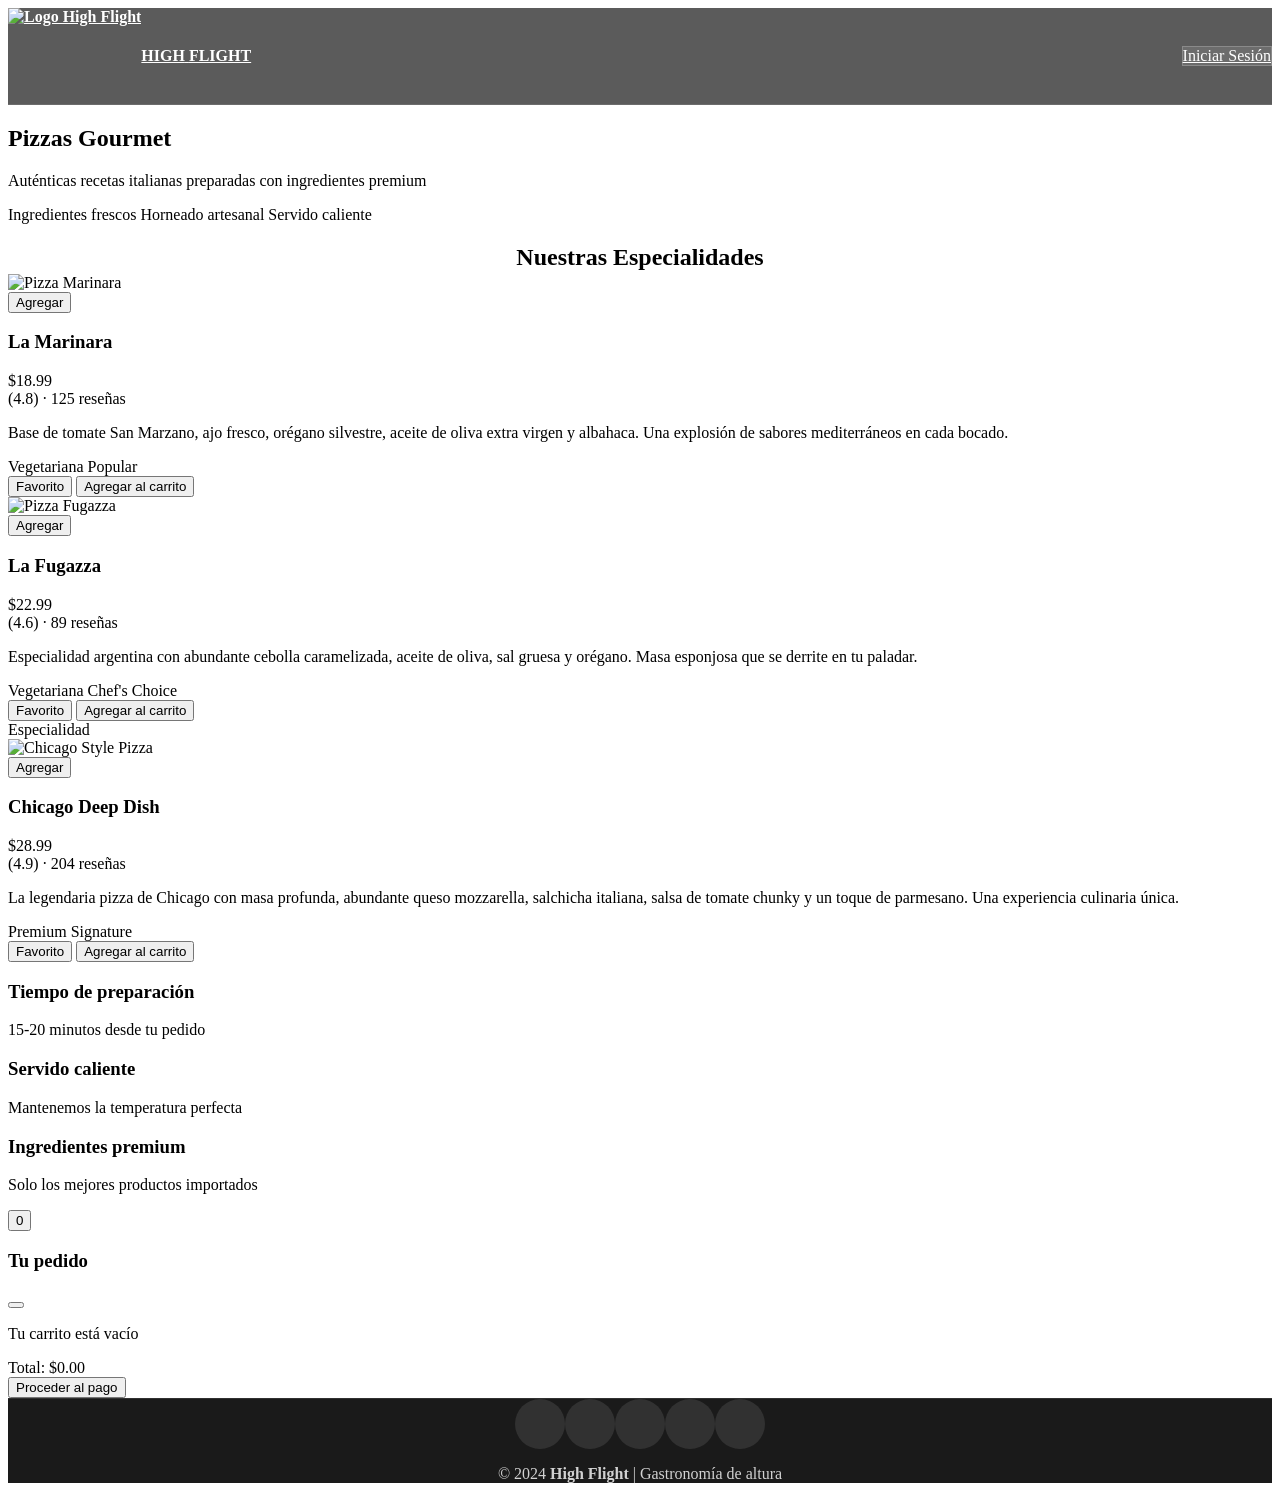
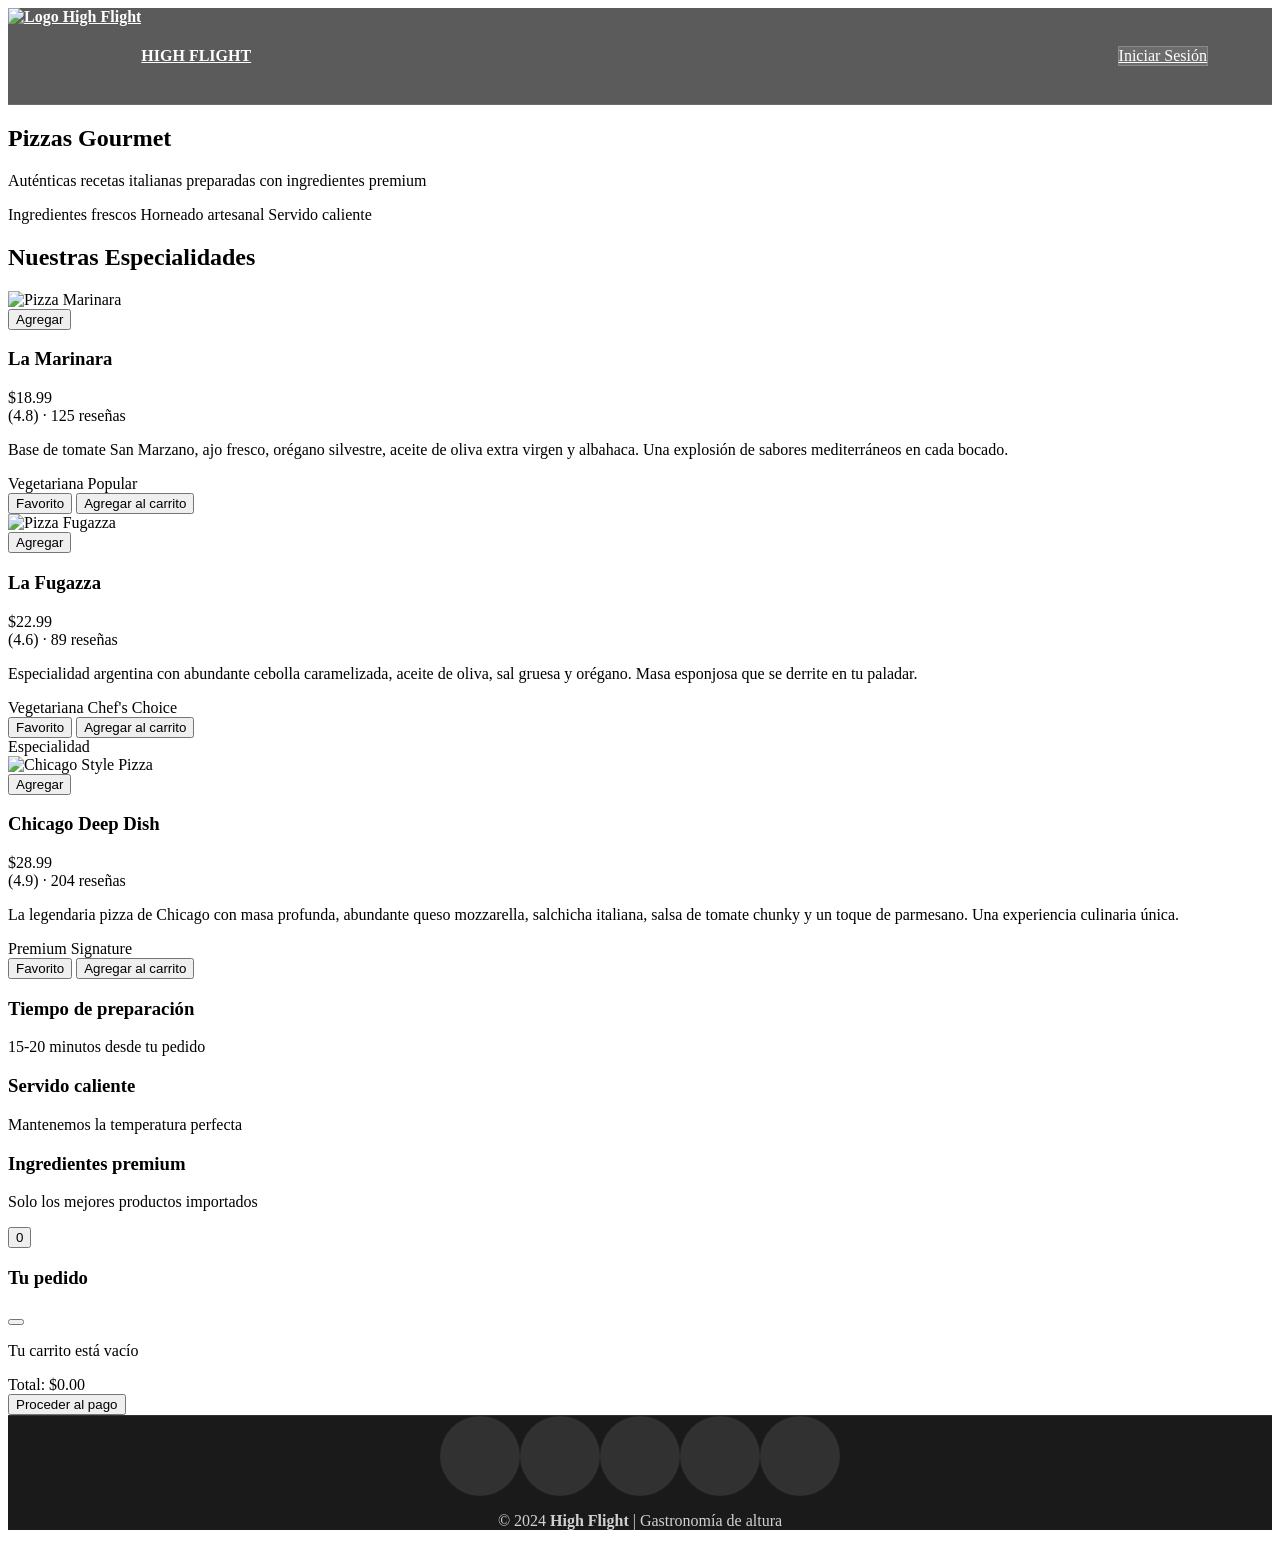

desing_clean

--- a/css/layout.css
+++ b/css/layout.css
@@ -1,11 +1,12 @@
 .header {
     background:
         linear-gradient(rgba(50, 50, 50, 0.8), rgba(50, 50, 50, 0.8)),
-        url("../img/fondo.jpg") center/cover;
+        url("../img/fondo.jpg") center / cover;
     border-bottom: 1px solid rgba(255, 255, 255, 0.1);
     position: sticky;
     top: 0;
     z-index: 1000;
+    transition: transform var(--transition);
 }
 
 .header .container {
@@ -13,8 +14,10 @@
     align-items: center;
     justify-content: space-between;
     padding: var(--spacing-sm) var(--spacing-md);
+    gap: var(--spacing-md);
 }
 
+/* Logo */
 .logo {
     display: flex;
     align-items: center;
@@ -22,6 +25,7 @@
     color: #ffffff;
     font-weight: 700;
     font-size: var(--font-size-large);
+    flex-shrink: 0;
 }
 
 .logo img {
@@ -33,10 +37,11 @@
     color: var(--secondary);
 }
 
+/* Navegación */
 .nav {
     display: flex;
     align-items: center;
-    gap: var(--spacing-md);
+    gap: var(--spacing-sm);
 }
 
 .nav-btn {
@@ -45,11 +50,12 @@
     gap: var(--spacing-xs);
     background: rgba(255, 255, 255, 0.1);
     color: #ffffff;
-    padding: var(--spacing-sm) var(--spacing-md);
+    padding: var(--spacing-xs) var(--spacing-sm);
     border-radius: var(--border-radius);
     font-size: var(--font-size-base);
     border: 1px solid rgba(255, 255, 255, 0.2);
     transition: var(--transition);
+    white-space: nowrap;
 }
 
 .nav-btn:hover {
@@ -61,12 +67,17 @@
 .theme-toggle {
     background: none;
     border: none;
-    color: var(--light);
+    color: #ffffff;
     font-size: var(--font-size-large);
     cursor: pointer;
     padding: var(--spacing-xs);
     border-radius: 50%;
     transition: var(--transition);
+    display: flex;
+    align-items: center;
+    justify-content: center;
+    width: 4rem;
+    height: 4rem;
 }
 
 .theme-toggle:hover {
@@ -74,59 +85,12 @@
     transform: scale(1.1);
 }
 
-.main {
-    min-height: calc(100vh - 200px);
-    padding: var(--spacing-xl) 0;
-}
-
-.hero {
-    text-align: center;
-    margin-bottom: var(--spacing-xl);
-}
-
-.hero h1 {
-    color: var(--primary);
-    margin-bottom: var(--spacing-sm);
-    text-transform: uppercase;
-    letter-spacing: 2px;
-}
-
-.hero p {
-    font-size: var(--font-size-large);
-    color: var(--gray);
-    margin-bottom: var(--spacing-lg);
-}
-
-.section-title {
-    text-align: center;
-    margin-bottom: var(--spacing-lg);
-    color: var(--primary);
-    position: relative;
-}
-
-.section-title::after {
-    content: "";
-    display: block;
-    width: 80px;
-    height: 3px;
-    background: var(--accent);
-    margin: var(--spacing-sm) auto 0;
-    border-radius: var(--border-radius);
-}
-
-.destinations-grid {
-    display: grid;
-    grid-template-columns: repeat(auto-fit, minmax(350px, 1fr));
-    gap: var(--spacing-lg);
-    margin-bottom: var(--spacing-xl);
-}
-
+/* FOOTER */
 .footer {
     background: #1a1a1a;
     color: #ffffff;
     text-align: center;
     padding: var(--spacing-lg) 0;
-    margin-top: auto;
     border-top: 1px solid rgba(255, 255, 255, 0.1);
 }
 
@@ -141,11 +105,12 @@
     display: flex;
     align-items: center;
     justify-content: center;
-    width: 50px;
-    height: 50px;
+    width: 5rem;
+    height: 5rem;
     background: rgba(255, 255, 255, 0.1);
     border-radius: 50%;
     font-size: var(--font-size-large);
+    color: #ffffff;
     transition: var(--transition);
 }
 
@@ -154,32 +119,23 @@
     box-shadow: var(--shadow-md);
 }
 
-/* Social media colors */
+/* Colores por red social */
 .social-links a:nth-child(1):hover {
     background: #1877f2;
 }
 
-/* Facebook */
 .social-links a:nth-child(2):hover {
     background: #1da1f2;
 }
 
-/* Twitter */
 .social-links a:nth-child(3):hover {
-    background: linear-gradient(45deg,
-            #f09433 0%,
-            #e6683c 25%,
-            #dc2743 50%,
-            #cc2366 75%,
-            #bc1888 100%);
+    background: linear-gradient(45deg, #f09433 0%, #e6683c 25%, #dc2743 50%, #cc2366 75%, #bc1888 100%);
 }
 
-/* Instagram */
 .social-links a:nth-child(4):hover {
     background: #0077b5;
 }
 
-/* LinkedIn */
 .social-links a:nth-child(5):hover {
     background: #bd081c;
 }
@@ -194,39 +150,13 @@
     font-weight: 600;
 }
 
-/* Responsive Design */
+/* RESPONSIVE — Header */
 @media (max-width: 768px) {
     .header .container {
-        flex-direction: column;
-        gap: var(--spacing-sm);
+        flex-wrap: wrap;
         padding: var(--spacing-sm);
     }
 
-    .nav {
-        width: 100%;
-        justify-content: center;
-    }
-
-    .nav-btn {
-        font-size: var(--font-size-small);
-        padding: var(--spacing-xs) var(--spacing-sm);
-    }
-
-    .hero h1 {
-        font-size: var(--font-size-xxl);
-    }
-
-    .destinations-grid {
-        grid-template-columns: 1fr;
-        gap: var(--spacing-md);
-    }
-
-    .container {
-        padding: 0 var(--spacing-sm);
-    }
-}
-
-@media (max-width: 480px) {
     .logo {
         font-size: var(--font-size-base);
     }
@@ -235,11 +165,14 @@
         height: 4rem;
     }
 
-    .hero h1 {
-        font-size: var(--font-size-xl);
+    .nav {
+        width: 100%;
+        justify-content: center;
+        flex-wrap: wrap;
     }
 
-    .hero p {
-        font-size: var(--font-size-base);
+    .nav-btn {
+        font-size: var(--font-size-small);
+        padding: var(--spacing-xs) var(--spacing-sm);
     }
 }
